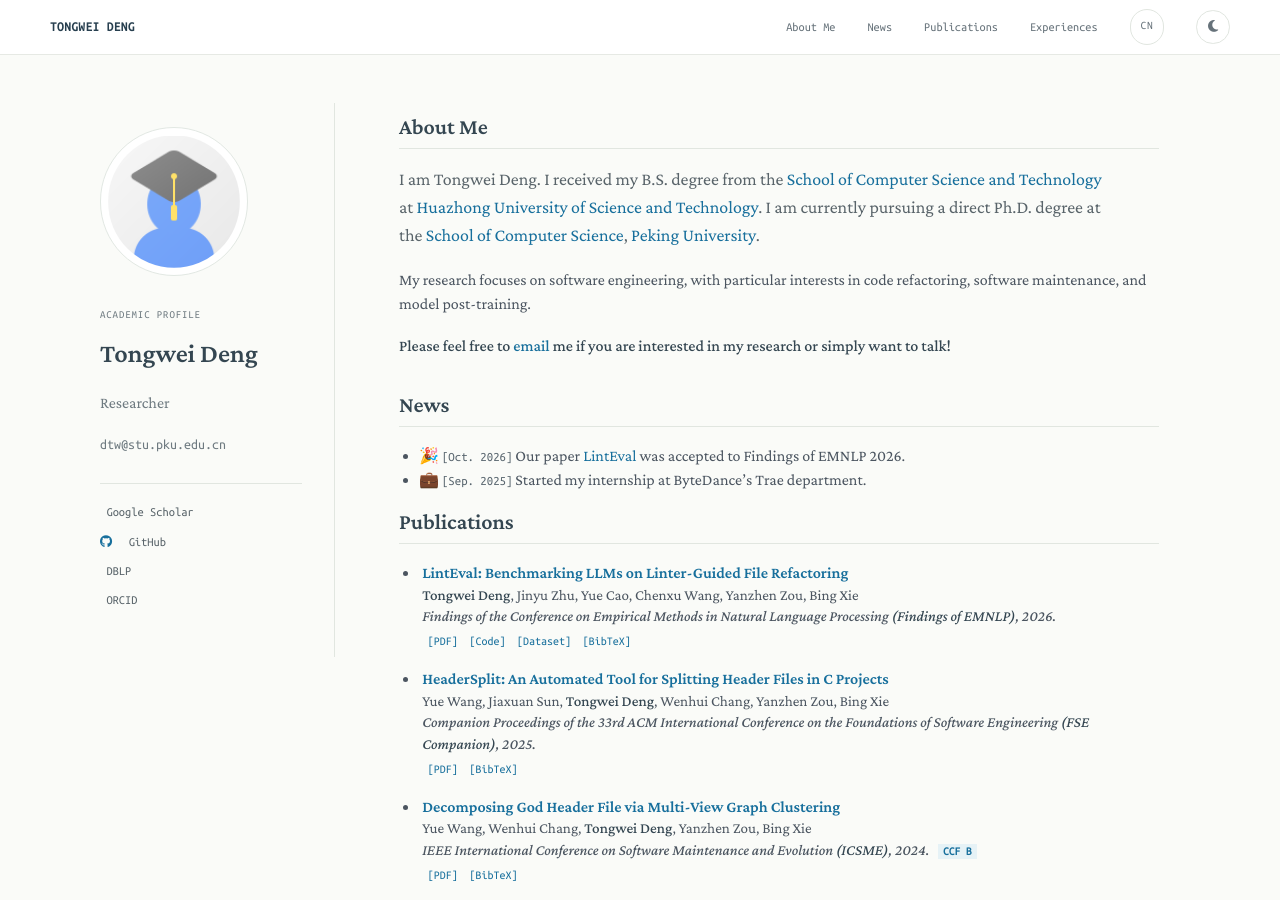
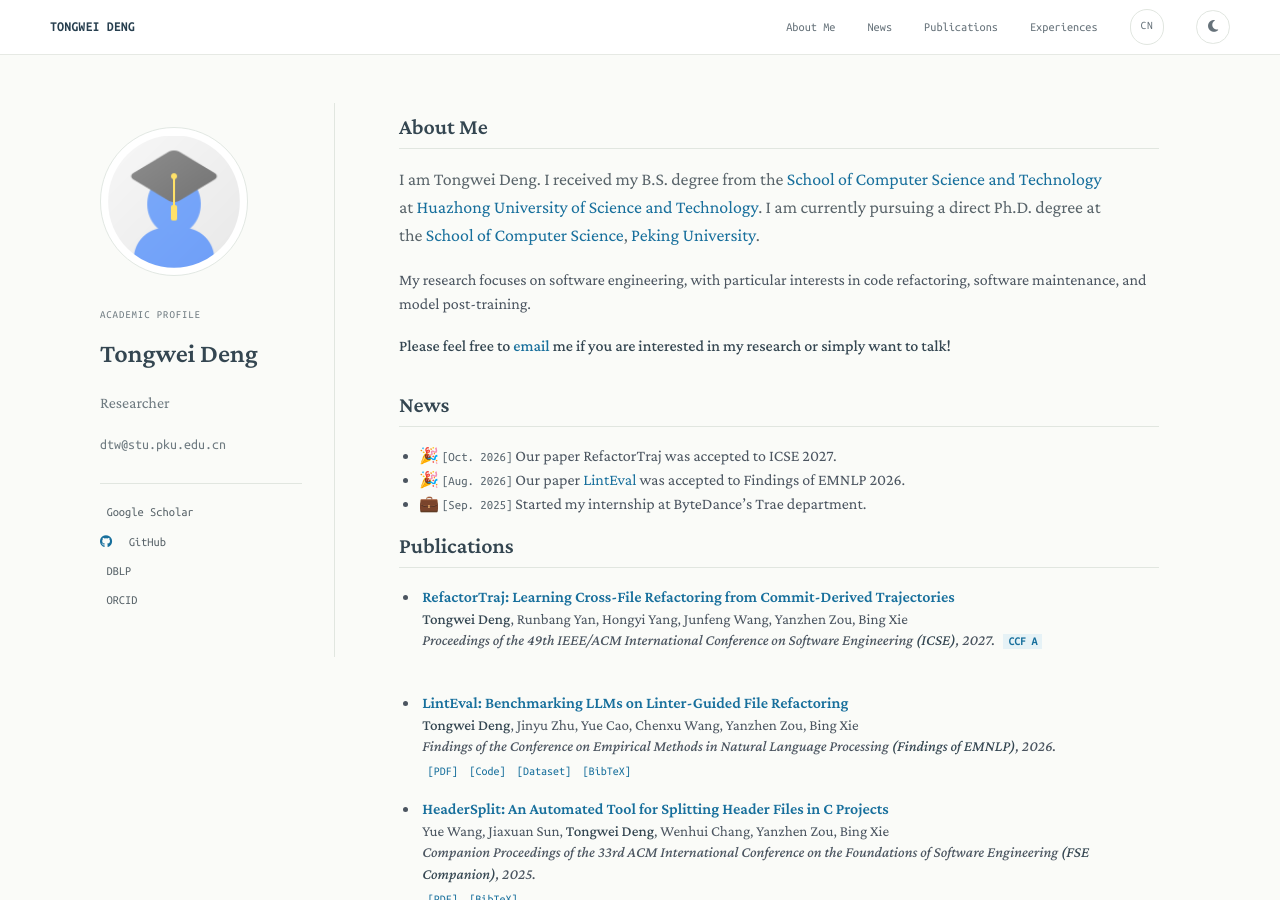
Before and after one commit to 6643789wsx/6643789wsx.github.io, a Jekyll site: the page built from index.md, in a window 1280 px wide and 900 px high. Built offline with Jekyll 4.4.1, drawn with Linux system fonts in a browser that asks for light colours; a style sheet for code colours, icons or effects is not loaded; our own code applies the rules of GitHub Pages for plain Markdown files.

Commit message:
Add RefactorTraj (ICSE 2027) to publications and news
List the new paper first and backdate the LintEval announcement to
August 2026, then move the homepage modified date forward.

```diff
--- a/_config.yml
+++ b/_config.yml
@@ -15,7 +15,7 @@ description_zh: "邓同蔚，北京大学计算机学院直博生，研究软件
 canonical: https://6643789wsx.github.io/
 # Date the homepage content was last actually edited (YYYY-MM-DD), used for sitemap lastmod.
 # Update this whenever index.md or the profile/layout content changes.
-homepage_last_modified: 2026-10-18
+homepage_last_modified: 2026-10-19
 
 # Links
 # If you don't need one of them, you may delete the corresponding line.
--- a/_data/publications.yml
+++ b/_data/publications.yml
@@ -1,4 +1,10 @@
 main:
+
+  - title: "RefactorTraj: Learning Cross-File Refactoring from Commit-Derived Trajectories"
+    authors: <strong>Tongwei Deng</strong>, Runbang Yan, Hongyi Yang, Junfeng Wang, Yanzhen Zou, Bing Xie
+    conference_short: ICSE
+    ccf_rank: A
+    conference: Proceedings of the 49th IEEE/ACM International Conference on Software Engineering <strong>(ICSE)</strong>, 2027.
 
   - title: "LintEval: Benchmarking LLMs on Linter-Guided File Refactoring"
     authors: <strong>Tongwei Deng</strong>, Jinyu Zhu, Yue Cao, Chenxu Wang, Yanzhen Zou, Bing Xie
--- a/index.md
+++ b/index.md
@@ -13,7 +13,8 @@ My research focuses on software engineering, with particular interests in code r
 
 ## News
 
-- 🎉 **[Oct. 2026]** Our paper [LintEval](https://arxiv.org/abs/2610.20027) was accepted to Findings of EMNLP 2026.
+- 🎉 **[Oct. 2026]** Our paper RefactorTraj was accepted to ICSE 2027.
+- 🎉 **[Aug. 2026]** Our paper [LintEval](https://arxiv.org/abs/2610.20027) was accepted to Findings of EMNLP 2026.
 - 💼 **[Sep. 2025]** Started my internship at ByteDance's Trae department.
 
 {% include publications.md %}
```
Also changed, not shown: other parts of index.md (+1 -1 lines), zh/index.md (+2 -1 lines).
